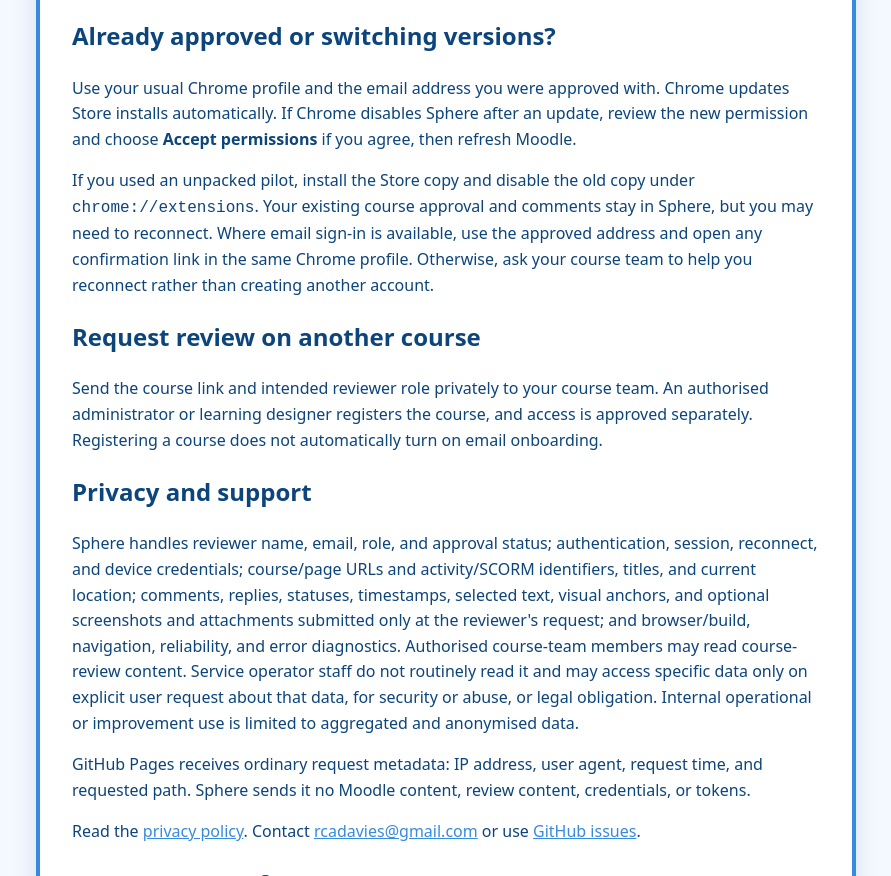
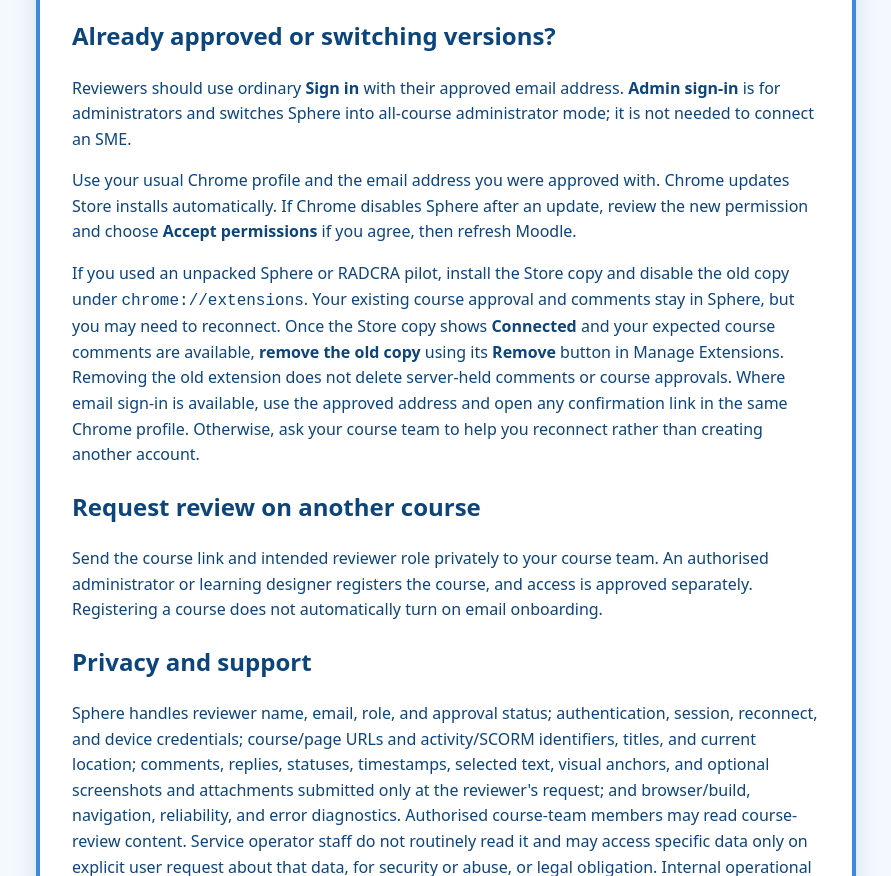
Before and after one commit to radicalmove/radicalmove.github.io, a plain HTML site: page sphere/support/index.html in a window 1280 px wide. Shown: the part 826-1702 px from the top of the page, without its empty margins (194-1085 px from the left). Drawn offline with Linux system fonts and the light colour scheme.

Commit message:
Publish Sphere public site

```diff
--- a/sphere/support/index.html
+++ b/sphere/support/index.html
@@ -20,8 +20,9 @@
   <h2>If the Sphere panel is missing</h2>
   <p>In Chrome, open the puzzle-piece menu and choose <strong>Manage Extensions</strong>. Check that Sphere is installed and enabled, and that site access permits the Moodle or LEARN site you are reviewing. Review any new permission request after an update, then refresh the course page. If an old unpacked Sphere is installed, disable that copy once the Store version is working.</p>
   <h2>Already approved or switching versions?</h2>
+  <p>Reviewers should use ordinary <strong>Sign in</strong> with their approved email address. <strong>Admin sign-in</strong> is for administrators and switches Sphere into all-course administrator mode; it is not needed to connect an SME.</p>
   <p>Use your usual Chrome profile and the email address you were approved with. Chrome updates Store installs automatically. If Chrome disables Sphere after an update, review the new permission and choose <strong>Accept permissions</strong> if you agree, then refresh Moodle.</p>
-  <p>If you used an unpacked pilot, install the Store copy and disable the old copy under <code>chrome://extensions</code>. Your existing course approval and comments stay in Sphere, but you may need to reconnect. Where email sign-in is available, use the approved address and open any confirmation link in the same Chrome profile. Otherwise, ask your course team to help you reconnect rather than creating another account.</p>
+  <p>If you used an unpacked Sphere or RADCRA pilot, install the Store copy and disable the old copy under <code>chrome://extensions</code>. Your existing course approval and comments stay in Sphere, but you may need to reconnect. Once the Store copy shows <strong>Connected</strong> and your expected course comments are available, <strong>remove the old copy</strong> using its <strong>Remove</strong> button in Manage Extensions. Removing the old extension does not delete server-held comments or course approvals. Where email sign-in is available, use the approved address and open any confirmation link in the same Chrome profile. Otherwise, ask your course team to help you reconnect rather than creating another account.</p>
   <h2>Request review on another course</h2>
   <p>Send the course link and intended reviewer role privately to your course team. An authorised administrator or learning designer registers the course, and access is approved separately. Registering a course does not automatically turn on email onboarding.</p>
   <h2>Privacy and support</h2>
```
